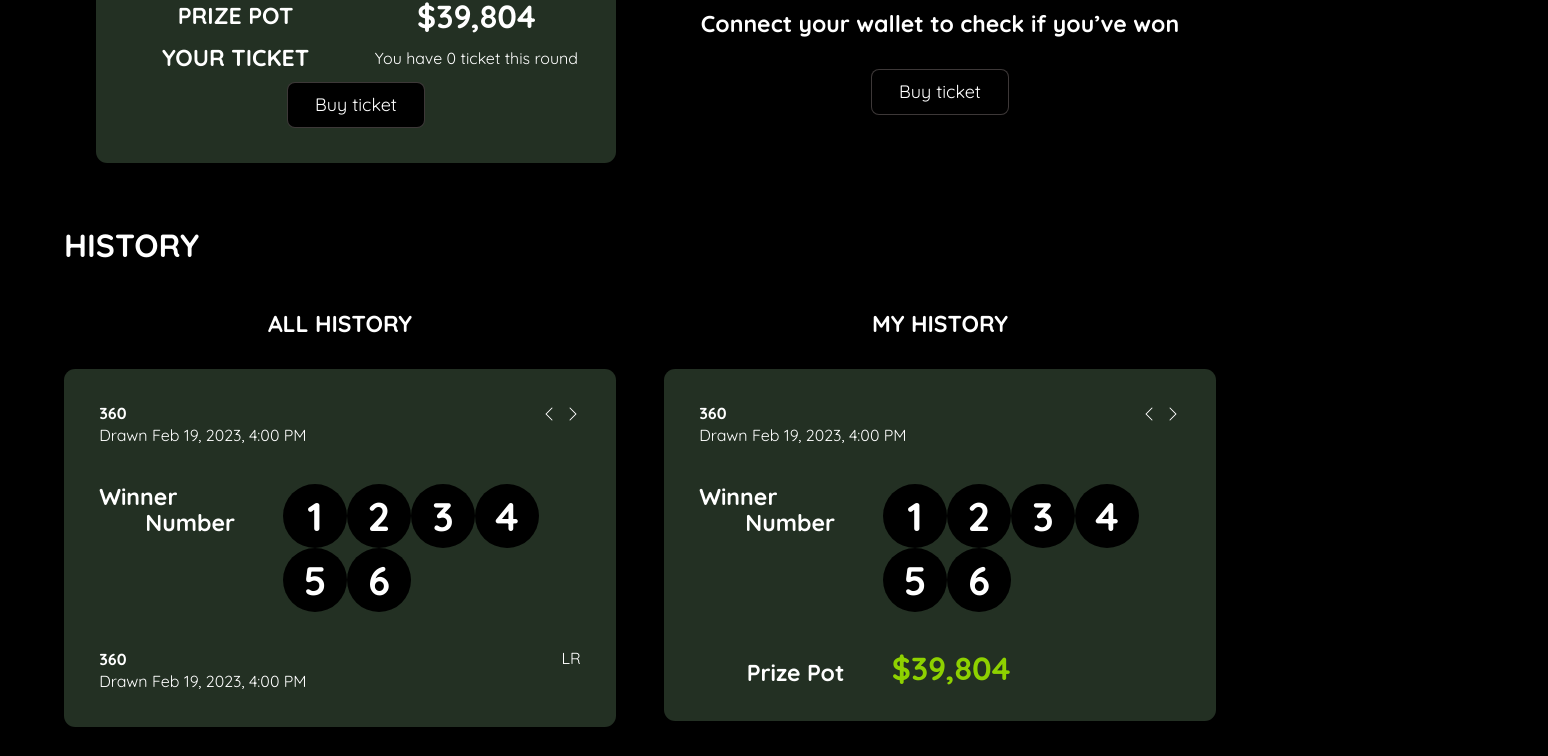
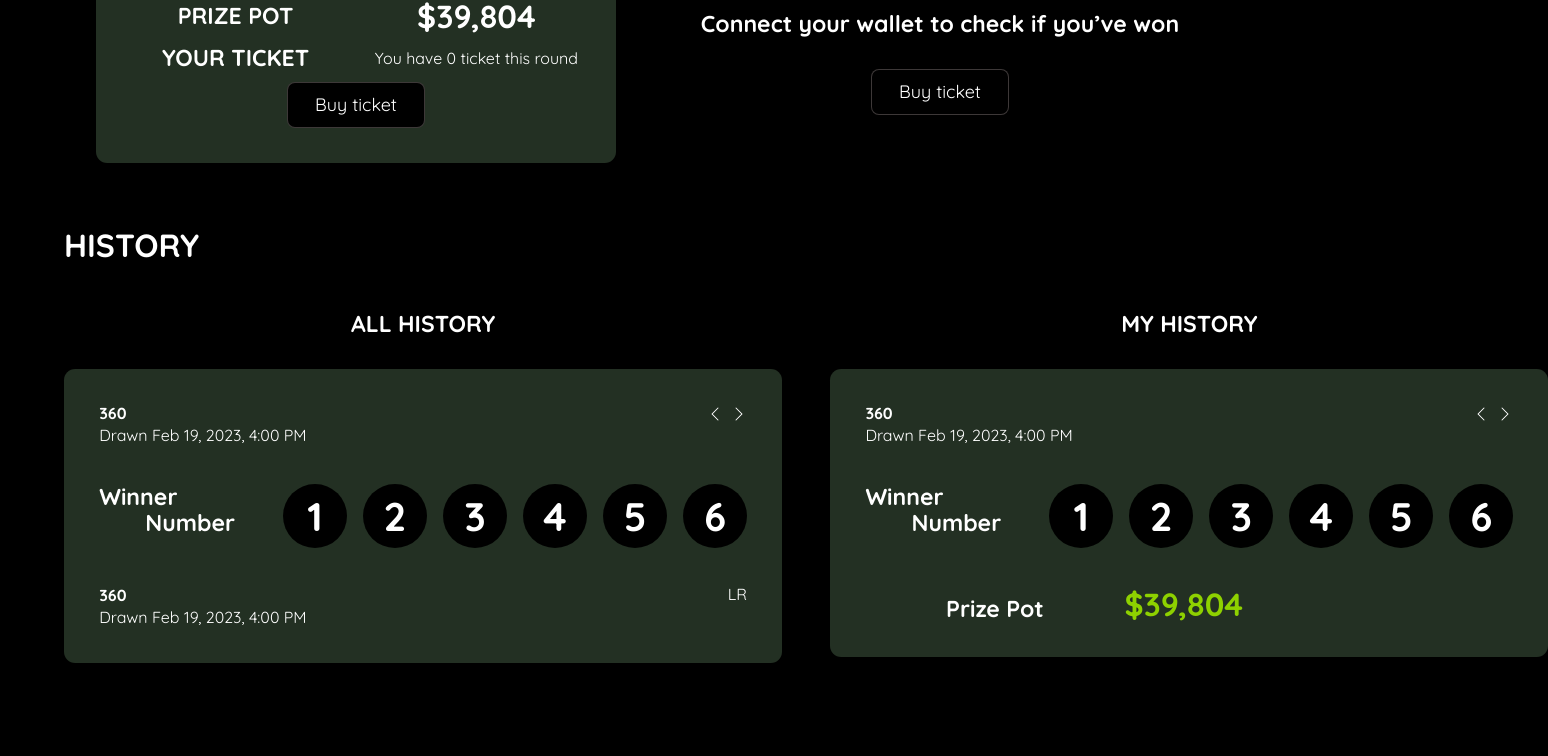
Before and after one commit to eggheadk/polarfi-lottery-game-front, a React (Create React App) app: page /play in a window 1280 px wide. Shown: the part 542-1298 px from the top of the page, 1548 px wide, since content can reach past the window. After the commit the page ends 1237 px from the top, so only its background shows below. Built offline with nearby package versions, Linux system fonts and the light colour scheme; the HTML template or start-up script is replaced by a standard one.

Commit message:
Add: suspense, Update: history

```diff
--- a/src/App.tsx
+++ b/src/App.tsx
@@ -8,6 +8,7 @@ import Home from './page/home/Index';
 import Play from './page/play/Index';
 
 import './App.css';
+import { Suspense } from 'react';
 
 const App = () => {
 	return (
@@ -15,8 +16,18 @@ const App = () => {
 			<BrowserRouter>
 				<Layout>
 					<Routes>
-						<Route path='/' element={<Home />} />
-						<Route path='/play' element={<Play />} />
+						{/* <Suspense fallback={<div>Loading...</div>}> */}
+							<Route path='/' element={(
+								<Suspense fallback={<div>Loading...</div>}>
+									<Home />
+								</Suspense>
+							)} />
+							<Route path='/play' element={(
+								<Suspense fallback={<div>Loading...</div>}>
+									<Play />
+								</Suspense>
+							)} />
+						{/* </Suspense> */}
 					</Routes>
 				</Layout>
 				<ToastContainer />
--- a/src/page/play/Index.tsx
+++ b/src/page/play/Index.tsx
@@ -89,14 +89,14 @@ export default function Play({ }: PlayProps) {
                                     <H4>Winner</H4>
                                     <H4 pl="2em">Number</H4>
                                 </Div>
-                                <Div px="1rem">
+                                <Flexbox fill="1" pl="1rem" hAlign="flex-end" gap={"1rem"}>
                                     <Number>1</Number>
                                     <Number>2</Number>
                                     <Number>3</Number>
                                     <Number>4</Number>
                                     <Number>5</Number>
                                     <Number>6</Number>
-                                </Div>
+                                </Flexbox>
                             </Flexbox>
                         </Panel>
                     </Div>
@@ -127,14 +127,14 @@ export default function Play({ }: PlayProps) {
                                     <H4>Winner</H4>
                                     <H4 pl="2em">Number</H4>
                                 </Div>
-                                <Div px="1rem">
+                                <Flexbox fill="1" pl="1rem" hAlign="flex-end" gap={"1rem"}>
                                     <Number>1</Number>
                                     <Number>2</Number>
                                     <Number>3</Number>
                                     <Number>4</Number>
                                     <Number>5</Number>
                                     <Number>6</Number>
-                                </Div>
+                                </Flexbox>
                             </Flexbox>
                         </Panel>
                     </Div>
```
